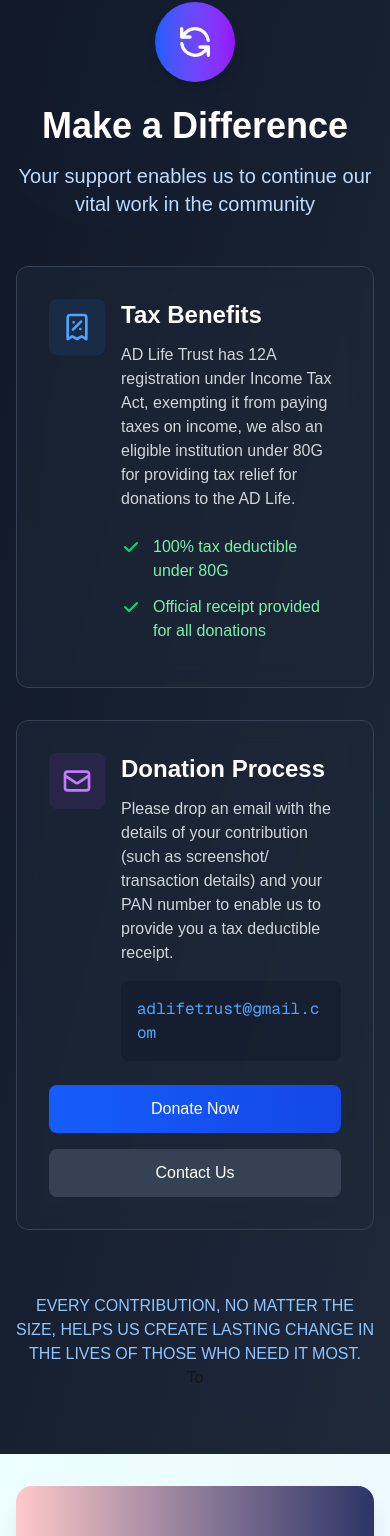
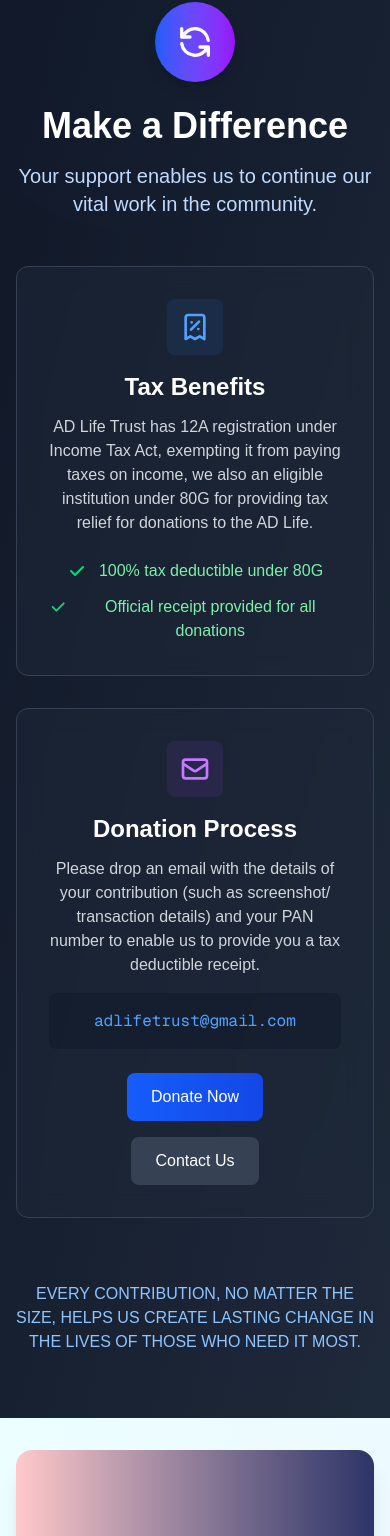
Before and after one commit to ajayaaedtech/adlifetrust-fe, a Next.js app: page / in a window 390 px wide. Shown: the part 6487-8023 px from the top of the page. Built offline with nearby package versions, Linux system fonts and the light colour scheme.

Commit message:
all mobile better

```diff
--- a/src/components/donationsection/DonationSection.js
+++ b/src/components/donationsection/DonationSection.js
@@ -19,73 +19,65 @@
                     </div>
                     <h2 className="text-4xl font-bold text-white mb-4">Make a Difference</h2>
                     <p className="text-xl text-blue-200 max-w-3xl mx-auto">
-                        Your support enables us to continue our vital work in the community
+                        Your support enables us to continue our vital work in the community.
                     </p>
                 </div>
 
                 <div className="grid md:grid-cols-2 gap-8">
                     {/* Tax Benefits Card */}
                     <div className="bg-gray-800/50 backdrop-blur-md rounded-xl p-8 border border-gray-700 hover:border-blue-500 transition-all duration-300 hover:shadow-lg flex flex-col h-full">
-                        <div className="flex items-start">
+                        <div className="flex flex-col items-center sm:flex-row sm:items-start text-center sm:text-left">
                             <div className="flex-shrink-0 bg-blue-500/10 p-3 rounded-lg">
                                 <svg xmlns="http://www.w3.org/2000/svg" className="h-8 w-8 text-blue-400" fill="none" viewBox="0 0 24 24" stroke="currentColor">
                                     <path strokeLinecap="round" strokeLinejoin="round" strokeWidth={2} d="M9 14l6-6m-5.5.5h.01m4.99 5h.01M19 21V5a2 2 0 00-2-2H7a2 2 0 00-2 2v16l3.5-2 3.5 2 3.5-2 3.5 2z" />
                                 </svg>
                             </div>
-                            <div className="ml-4 flex-1">
+                            <div className="ml-0 sm:ml-4 mt-4 sm:mt-0">
                                 <h3 className="text-2xl font-semibold text-white mb-3">Tax Benefits</h3>
                                 <p className="text-gray-300 mb-6">
                                     AD Life Trust has 12A registration under Income Tax Act, exempting it from paying taxes on income, we also an eligible institution under 80G for providing tax relief for donations to the AD Life.
-
                                 </p>
-
                                 <div className="space-y-3">
-                                    <div className="flex items-start">
-                                        <svg className="flex-shrink-0 w-5 h-5 mt-0.5 text-green-400 mr-3" fill="currentColor" viewBox="0 0 20 20">
+                                    <div className="flex items-start justify-center sm:justify-start">
+                                        <svg className="w-5 h-5 mt-0.5 text-green-400 mr-3" fill="currentColor" viewBox="0 0 20 20">
                                             <path fillRule="evenodd" d="M16.707 5.293a1 1 0 010 1.414l-8 8a1 1 0 01-1.414 0l-4-4a1 1 0 011.414-1.414L8 12.586l7.293-7.293a1 1 0 011.414 0z" clipRule="evenodd" />
                                         </svg>
                                         <span className="text-green-300">100% tax deductible under 80G</span>
                                     </div>
-                                    <div className="flex items-start">
-                                        <svg className="flex-shrink-0 w-5 h-5 mt-0.5 text-green-400 mr-3" fill="currentColor" viewBox="0 0 20 20">
+                                    <div className="flex items-start justify-center sm:justify-start">
+                                        <svg className="w-5 h-5 mt-0.5 text-green-400 mr-3" fill="currentColor" viewBox="0 0 20 20">
                                             <path fillRule="evenodd" d="M16.707 5.293a1 1 0 010 1.414l-8 8a1 1 0 01-1.414 0l-4-4a1 1 0 011.414-1.414L8 12.586l7.293-7.293a1 1 0 011.414 0z" clipRule="evenodd" />
                                         </svg>
                                         <span className="text-green-300">Official receipt provided for all donations</span>
-                                    </div>
-                                    <div className="flex items-start">
-                                        {/* <svg className="flex-shrink-0 w-5 h-5 mt-0.5 text-green-400 mr-3" fill="currentColor" viewBox="0 0 20 20">
-                                            <path fillRule="evenodd" d="M16.707 5.293a1 1 0 010 1.414l-8 8a1 1 0 01-1.414 0l-4-4a1 1 0 011.414-1.414L8 12.586l7.293-7.293a1 1 0 011.414 0z" clipRule="evenodd" />
-                                        </svg> */}
-                                        {/* <span className="text-green-300">Tax exemption certificate available</span> */}
                                     </div>
                                 </div>
                             </div>
                         </div>
                     </div>
+
                     {/* Donation Info Card */}
                     <div className="bg-gray-800/50 backdrop-blur-md rounded-xl p-8 border border-gray-700 hover:border-purple-500 transition-all duration-300 hover:shadow-lg flex flex-col h-full">
-                        <div className="flex items-start">
+                        <div className="flex flex-col items-center sm:flex-row sm:items-start text-center sm:text-left">
                             <div className="flex-shrink-0 bg-purple-500/10 p-3 rounded-lg">
                                 <svg xmlns="http://www.w3.org/2000/svg" className="h-8 w-8 text-purple-400" fill="none" viewBox="0 0 24 24" stroke="currentColor">
                                     <path strokeLinecap="round" strokeLinejoin="round" strokeWidth={2} d="M3 8l7.89 5.26a2 2 0 002.22 0L21 8M5 19h14a2 2 0 002-2V7a2 2 0 00-2-2H5a2 2 0 00-2 2v10a2 2 0 002 2z" />
                                 </svg>
                             </div>
-                            <div className="ml-4">
+                            <div className="ml-0 sm:ml-4 mt-4 sm:mt-0">
                                 <h3 className="text-2xl font-semibold text-white mb-3">Donation Process</h3>
                                 <p className="text-gray-300 mb-4">
-                                  Please drop an email with the details of your contribution (such as screenshot/ transaction details) and your PAN number to enable us to provide you a tax deductible receipt.
-
+                                    Please drop an email with the details of your contribution (such as screenshot/ transaction details) and your PAN number to enable us to provide you a tax deductible receipt.
                                 </p>
                                 <div className="bg-gray-900/50 p-4 rounded-lg mb-6">
                                     <p className="text-blue-400 font-mono break-all">adlifetrust@gmail.com</p>
                                 </div>
                             </div>
                         </div>
-                        {/* Donation Button - moved inside flex container */}
+                        {/* Donation Buttons */}
                         <div className="mt-auto">
-                            <div className="flex flex-col sm:flex-row gap-4">
+                            <div className="flex flex-col sm:flex-row gap-4 items-center sm:items-stretch justify-center sm:justify-start">
                                 <a
-                                      href="https://pages.razorpay.com/pl_NIXwYVaXickvmj/view"
+                                    href="https://pages.razorpay.com/pl_NIXwYVaXickvmj/view"
                                     className="flex-1 px-6 py-3 bg-gradient-to-r from-blue-600 to-blue-700 text-white font-medium rounded-lg hover:shadow-lg transition-all duration-300 text-center"
                                 >
                                     Donate Now
@@ -101,11 +93,11 @@
                     </div>
                 </div>
 
-                {/* Additional Info */}
+                {/* Footer Message */}
                 <div className="mt-16 text-center">
                     <p className="text-blue-300 max-w-3xl mx-auto uppercase">
                         Every contribution, no matter the size, helps us create lasting change in the lives of those who need it most.
-                    </p>To
+                    </p>
                 </div>
             </div>
         </div>
```
